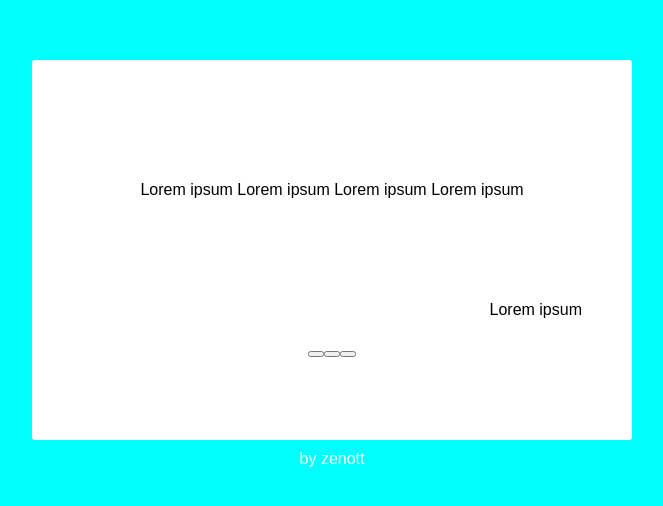
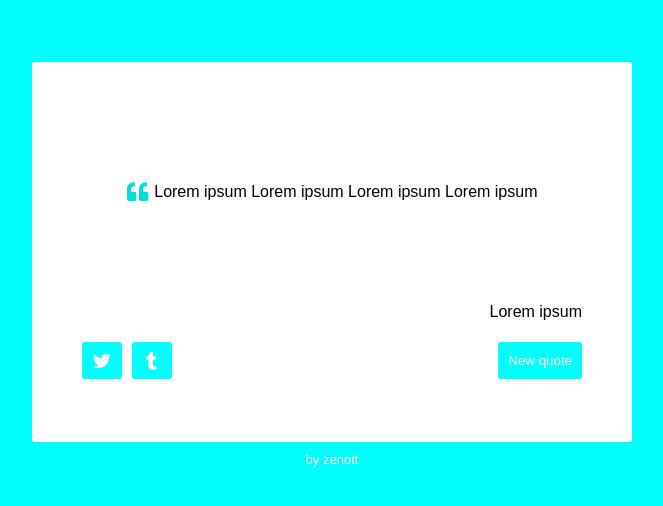
Before and after one commit to BalintMendli/random-quote-machine, a React (Create React App) app: page / in a window 1280 px wide. Shown: the part 136-642 px from the top of the page, without its empty margins (308-971 px from the left). Built offline with nearby package versions, Linux system fonts and the light colour scheme.

Commit message:
Add buttons and add font awesome

```diff
--- a/package.json
+++ b/package.json
@@ -3,6 +3,10 @@
   "version": "0.1.0",
   "private": true,
   "dependencies": {
+    "@fortawesome/fontawesome-svg-core": "^1.2.2",
+    "@fortawesome/free-brands-svg-icons": "^5.2.0",
+    "@fortawesome/free-solid-svg-icons": "^5.2.0",
+    "@fortawesome/react-fontawesome": "^0.1.2",
     "react": "^16.4.2",
     "react-dom": "^16.4.2",
     "react-scripts": "1.1.4"
--- a/src/App.css
+++ b/src/App.css
@@ -26,3 +26,34 @@
   text-align: center;
   color: white;
 }
+
+.button{
+  border: none;
+  border-radius: 3px;
+  background-color: aqua;
+  color: white;
+  padding: 10px;
+  min-width: 40px;
+}
+
+.button:hover{
+  background-color: #00dbdb;
+}
+
+#lower-div{
+  display: flex;
+  flex-direction: row;
+  justify-content: space-between;
+}
+
+#new-quote{
+  justify-self: flex-end;
+}
+
+#tweet-quote{
+  margin-right: 10px;
+}
+
+#sign{
+  font-size: 13px;
+}
--- a/src/App.js
+++ b/src/App.js
@@ -1,17 +1,25 @@
 import React, { Component } from 'react';
 import './App.css';
+import { library } from '@fortawesome/fontawesome-svg-core'
+import { FontAwesomeIcon } from '@fortawesome/react-fontawesome'
+import { faQuoteLeft} from '@fortawesome/free-solid-svg-icons'
+import { faTwitter, faTumblr } from '@fortawesome/free-brands-svg-icons'
+
+library.add(faQuoteLeft, faTwitter, faTumblr);
 
 class App extends Component {
   render() {
     return (
       <div className="App">
         <div id="quote-box">
-          <div id="text">Lorem ipsum Lorem ipsum Lorem ipsum Lorem ipsum</div>
+          <div id="text"><FontAwesomeIcon icon="quote-left" color="#00dbdb" size="lg" pull="left"/>Lorem ipsum Lorem ipsum Lorem ipsum Lorem ipsum</div>
           <div id="author">Lorem ipsum</div>
           <div id="lower-div">
-            <button id="new-quote"></button>
-            <button id="tweet-quote"></button>
-            <button id="tumblr"></button>
+            <div id="social">
+              <button id="tweet-quote" className="button"><FontAwesomeIcon icon={faTwitter} size="lg" color="#ffffff"/></button>
+              <button id="tumblr" className="button"><FontAwesomeIcon icon={faTumblr} size="lg" color="#ffffff"/></button>
+            </div>
+            <button id="new-quote" className="button">New quote</button>
           </div>
         </div>
         <div id="sign">by zenott</div>
```
Also changed, not shown: 1 other file (tests, documents, lock files or other folders).
